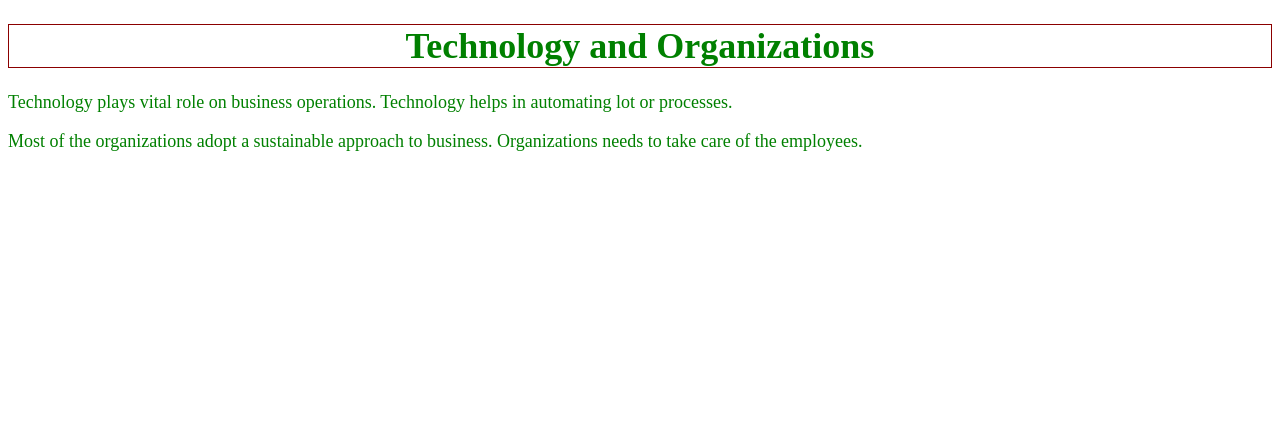
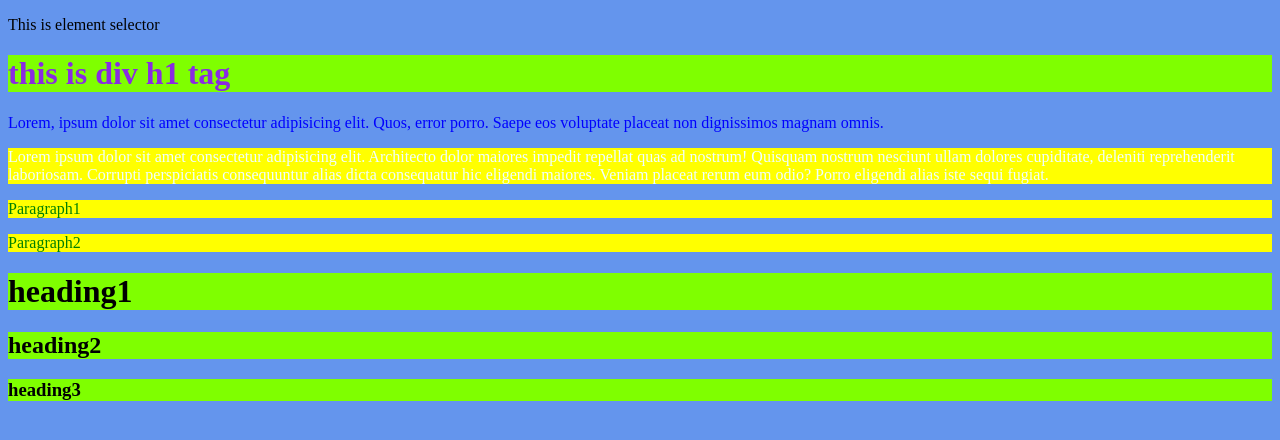
Before and after one commit to cseb1/css, a plain HTML site: page index.html in a window 1280 px wide. Drawn offline with Linux system fonts and the light colour scheme.

Commit message:
first try

```diff
--- /dev/null
+++ b/Booking.css
@@ -0,0 +1,5 @@
+body {
+    width: 500px;
+    height: 300px;
+    border: 2px solid;
+  }
--- a/index.html
+++ b/index.html
@@ -1,17 +1,42 @@
 <!DOCTYPE html>
-<html>
+<html lang="en">
+<head>
+    <meta charset="UTF-8">
+    <meta name="viewport" content="width=device-width, initial-scale=1.0">
+    <title>Selector Types</title>
+    <link rel="stylesheet" href="style.css" type="text/css">
+</head>
+<body>
+    <!--
+        Element Selector
+We can style the elements by selecting them using element selector as shown below
+     -->
+     <p>This is element selector</p>
 
-<head>
-    <title>Technology and Organizations</title>
-    <link rel="stylesheet" type="text/css" href="style.css">
-</head>
+     <!-- id selector(unique identification)-->
+     <div id="header">
+        <h1>
+            this is div h1 tag
+        </h1>
+        <p>Lorem, ipsum dolor sit amet consectetur adipisicing elit. Quos, error porro. Saepe eos voluptate placeat non dignissimos magnam omnis.</p>
 
-<body>
-    <h1>Technology and Organizations</h1>
-    <p> Technology plays vital role on business operations. Technology helps in automating lot or processes.
-    </p>
-    <p>Most of the organizations adopt a sustainable approach to business. Organizations needs to take care of the
-        employees.</p>
+     </div>
+     <!-- class selector -->
+
+
+        <p class="second"> Lorem ipsum dolor sit amet consectetur adipisicing elit. Architecto dolor maiores impedit repellat quas ad nostrum! Quisquam nostrum nesciunt ullam dolores cupiditate, deleniti reprehenderit laboriosam. Corrupti perspiciatis consequuntur alias dicta consequatur hic eligendi maiores. Veniam placeat rerum eum odio? Porro eligendi alias iste sequi fugiat.</p>
+        <p class="second"></p>
+
+        <!-- contextual selector -->
+        <div>
+            <p class="red">Paragraph1</p>
+            <p class="red">Paragraph2</p>
+        </div>
+            <!--  grouping selector-->
+
+        <h1>heading1</h1>
+        <h2>heading2</h2>
+        <h3>heading3</h3>
+
 </body>
-
 </html>
--- a/style.css
+++ b/style.css
@@ -1,13 +1,23 @@
-body {
-    font-size: large;
+body{
+
+    background-color: cornflowerblue;
+}
+#header p{
+    color: blue;
+}
+#header h1{
+    color: blueviolet;
+}
+.second {
+    color: azure;
+    background: yellow;
+}
+.red{
+    background-color: yellow;
+    color: green;
 }
 
-h1 {
-    border: 1px solid darkred;
-    color: green;
-    text-align: center;
+/* grouping selector */
+h1,h2,h3{
+    background-color: chartreuse;
 }
-
-p {
-    color: green;
-}
```
Also changed, not shown: RailWayBooking.html (added, +22 -0 lines), color.html (added, +17 -0 lines).
